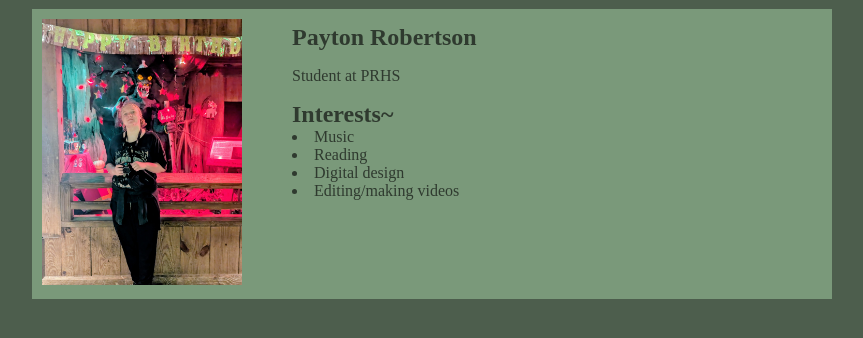
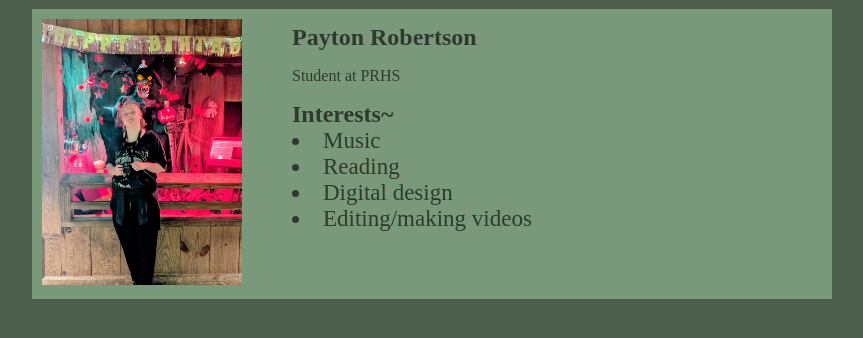
Before and after one commit to PaytonRobertson/PaytonRobertson.github.io, a plain HTML site: page index.html in a window 1280 px wide. Shown: the part 76-414 px from the top of the page, without its empty margins (208-1071 px from the left). Drawn offline with Linux system fonts and the light colour scheme.

Commit message:
Changed text and font

```diff
--- a/style.css
+++ b/style.css
@@ -63,6 +63,10 @@ main {
     flex: 1;
     padding: 15px;
 }
+
+.content li {
+    font-size: 23px
+}
 /* interests section styles */
 #interests {
     border: 4px rgb(43, 53, 42) ridge;
```
Also changed, not shown: morefacts.html (renamed from scripts/morefacts.html).
